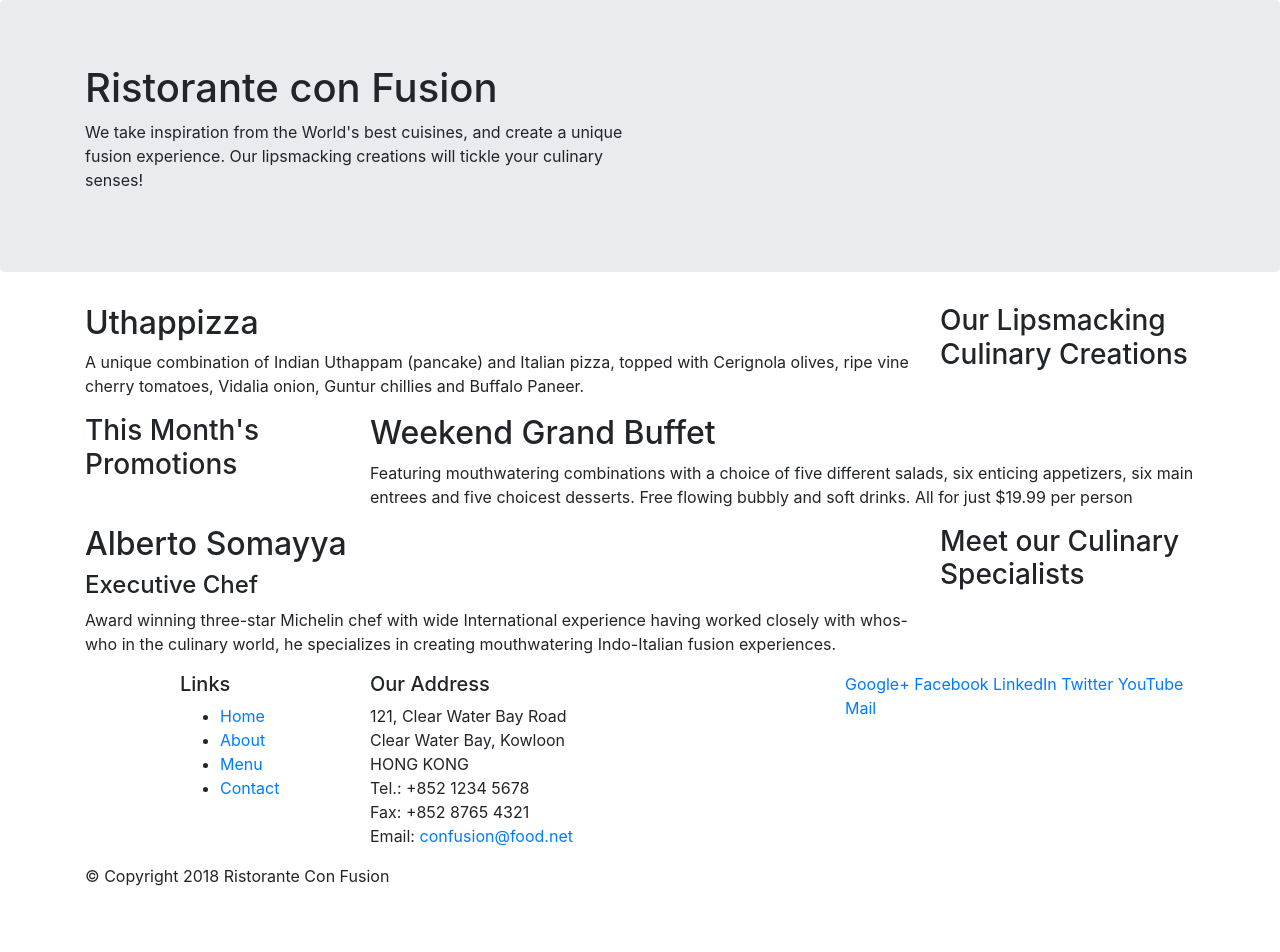
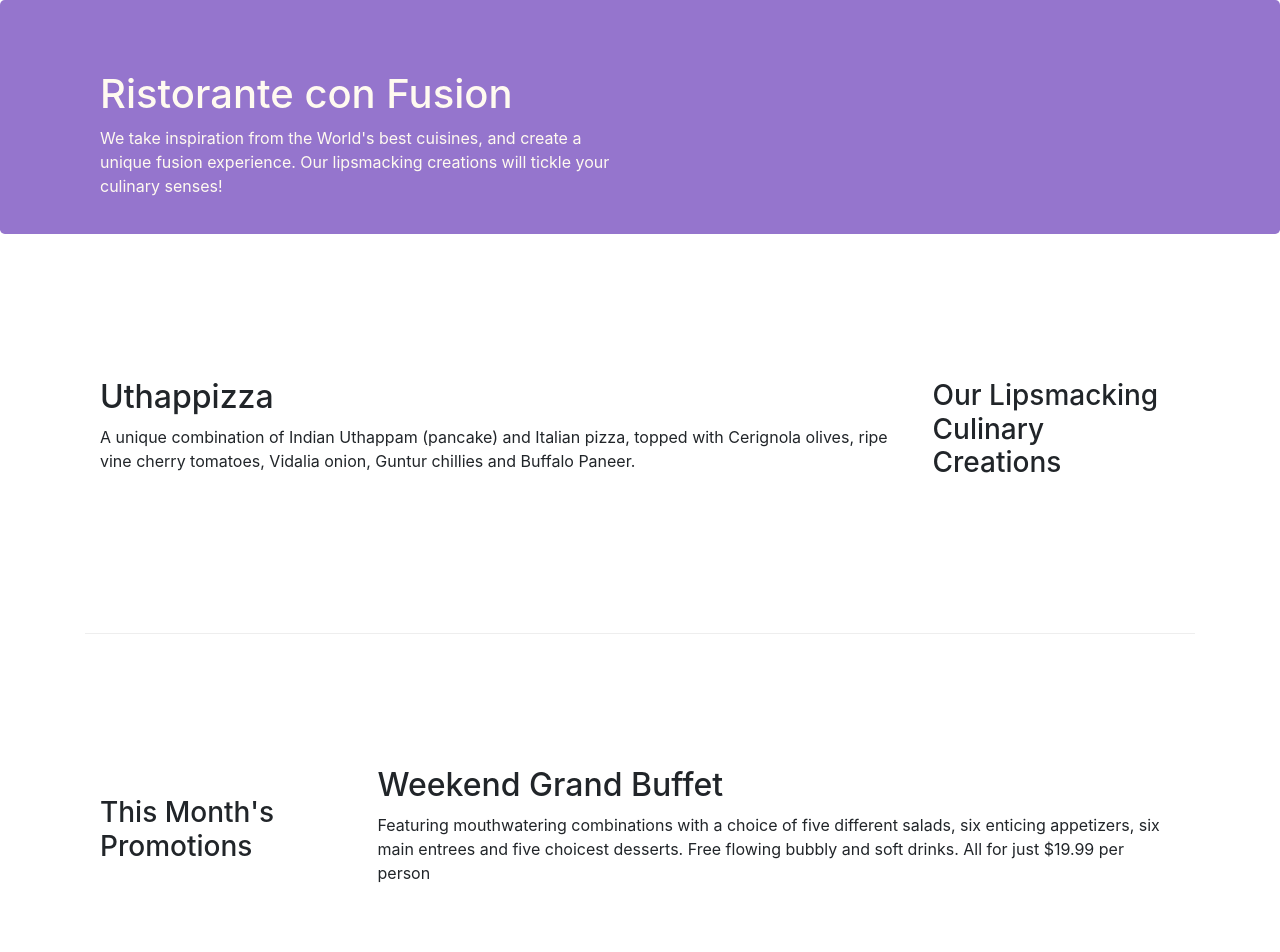
Before and after one commit to amodhp/conFusion, a website: page index.html in a window 1280 px wide. Shown: the top 952 px of the page. Before the commit the page ends 904 px from the top, so only its background shows below. Drawn offline with nearby package versions, Linux system fonts and the light colour scheme.

Commit message:
bootstrap part 2

```diff
--- /dev/null
+++ b/css/styles.css
@@ -0,0 +1,30 @@
+.row-header{
+	margin: 0px auto;
+	padding:  0px auto;
+}
+
+.row-content{
+	margin: 0px auto;
+	padding:  50px 0px 50px 0px;
+	border-bottom : 1px ridge;
+	min-height: 400px;
+ }
+
+.footer{
+	background-color: #D1C4E9;
+	margin: 0px auto;
+	padding: 20px 0px 20px 0px;
+}
+
+.jumbotron{
+	padding:  70px 30px 20px 30px;
+	margin: 0px auto;
+	background:  #9575CD;
+	color: floralwhite;
+}
+
+.address{
+	font-size: 80%;
+	margin:  0px;
+	color: #0f0f0f;
+}
--- a/index.html
+++ b/index.html
@@ -9,6 +9,7 @@
 
     <!-- Bootstrap CSS -->
     <link rel="stylesheet" href="node_modules/bootstrap/dist/css/bootstrap.min.css">
+    <link rel="stylesheet" href="css/styles.css">
     <title>Ristorante Con Fusion</title>
 </head>
 
@@ -16,7 +17,7 @@
 
     <header class="jumbotron">
         <div class="container">
-            <div class="row">
+            <div class="row row-header">
                 <div class="col-12 col-sm-6">
                     <h1>Ristorante con Fusion</h1>
                     <p>We take inspiration from the World's best cuisines, and create a unique fusion experience. Our lipsmacking creations will tickle your culinary senses!</p>
@@ -28,7 +29,7 @@
     </header>
 
     <div class="container">
-        <div class="row">
+        <div class="row row-content align-items-center">
             <div class="col-12 col-sm-4 order-sm-last col-md-3">
                 <h3>Our Lipsmacking Culinary Creations</h3>
             </div>
@@ -39,7 +40,7 @@
         </div>
 
 
-        <div class="row">
+        <div class="row row-content align-items-center">
             <div class="col-12 col-sm-4 col-md-3">
                 <h3>This Month's Promotions</h3>
             </div>
@@ -49,7 +50,7 @@
             </div>
         </div>
 
-        <div class="row">
+        <div class="row row-content align-items-center">
             <div class="col-12 col-sm-4 order-sm-last col-md-3">
                 <h3>Meet our Culinary Specialists</h3>
             </div>
@@ -61,12 +62,12 @@
         </div>
     </div>
 
-    <footer >
+    <footer class="footer" >
         <div class="container">
             <div class="row">
                 <div class="col-4 offset-1 col-sm-2">
                     <h5>Links</h5>
-                    <ul>
+                    <ul class="list-unstyled">
                         <li><a href="#">Home</a></li>
                         <li><a href="#">About</a></li>
                         <li><a href="#">Menu</a></li>
@@ -84,8 +85,8 @@
 		              Email: <a href="mailto:confusion@food.net">confusion@food.net</a>
 		           </address>
                 </div>
-                <div class="col-12 col-sm-4">
-                    <div>
+                <div class="col-12 col-sm-4 align-self-center">
+                    <div class="text-center">
                         <a href="http://google.com/+">Google+</a>
                         <a href="http://www.facebook.com/profile.php?id=">Facebook</a>
                         <a href="http://www.linkedin.com/in/">LinkedIn</a>
@@ -95,7 +96,7 @@
                     </div>
                 </div>
            </div>
-           <div class="row">
+           <div class="row justify-content-center">
                 <div class="col-auto">
                     <p>© Copyright 2018 Ristorante Con Fusion</p>
                 </div>
```
